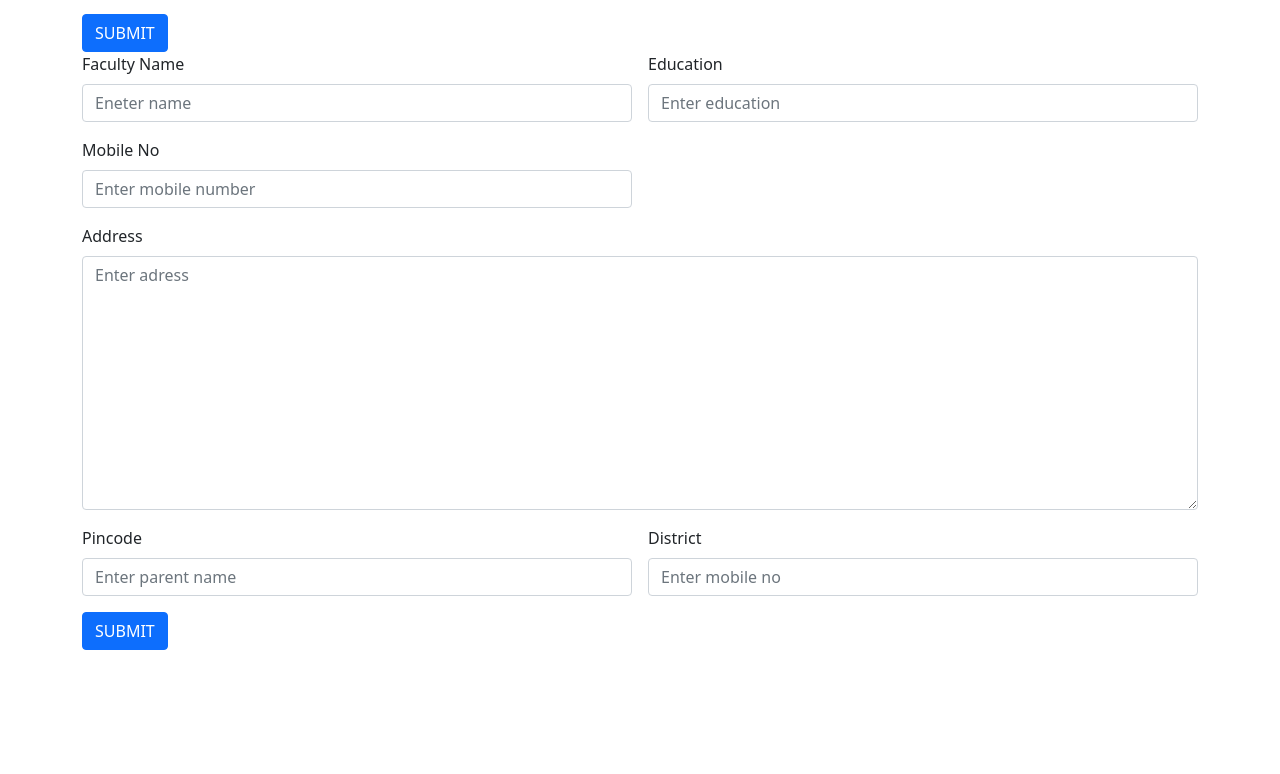
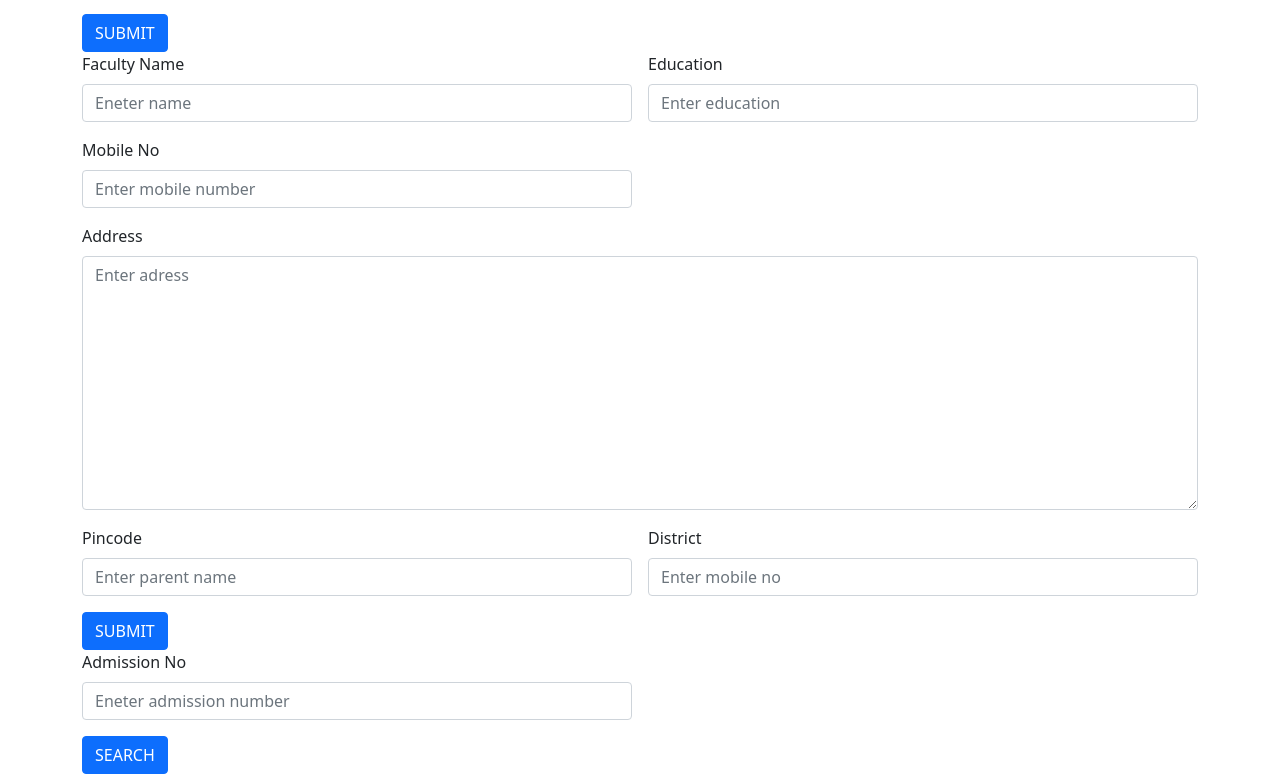
Before and after one commit to sruthybabu/CollegeManagement-ReactApp, a React (Create React App) app: page / in a window 1280 px wide. Shown: the part 546-1320 px from the top of the page. Before the commit the page ends 1196 px from the top, so only its background shows below. Built offline with nearby package versions, Linux system fonts and the light colour scheme.

Commit message:
search student complete

```diff
--- a/src/App.js
+++ b/src/App.js
@@ -4,12 +4,14 @@
 import 'bootstrap/dist/js/bootstrap.bundle.min.js';
 import AddStudent from './components/AddStudent';
 import AddFaculty from './components/AddFaculty';
+import SearchStudent from './components/SearchStudent';
 
 function App() {
   return (
     <div>
 <AddStudent/>
 <AddFaculty/>
+<SearchStudent/>
     </div>
   );
 }
--- /dev/null
+++ b/src/components/SearchStudent.js
@@ -0,0 +1,30 @@
+import React, { useState } from 'react'
+
+const SearchStudent = () => {
+    var [admno,setAdmno]=useState("")
+    const subData=()=>{
+        const data={"admno":admno}
+        console.log(data)
+    }
+  return (
+    <div>
+        <div className='container'>
+            <div className='row'>
+                <div className='col col-12 col-sm-12 col-md-12 col-lg-12 col-xl-12 col-xxl-12'>
+                    <div className='row g-3'>
+                    <div className="col col-12 col-sm-6 col-md-6 col-lg-6 col-xl-6 col-xxl-6">
+                       <label for="" className="form-label">Admission No</label>
+                       <input onChange={(e)=>{setAdmno(e.target.value)}} placeholder="Eneter admission number" type="text" className="form-control"/>
+                    </div>
+                    <div className="col col-12 col-sm-12 col-md-12 col-lg-12 col-xl-12 col-xxl-12">
+                       <button onClick={subData} className="btn btn-primary">SEARCH</button>
+                    </div>
+                    </div>
+                </div>
+            </div>
+        </div>
+    </div>
+  )
+}
+
+export default SearchStudent
```
